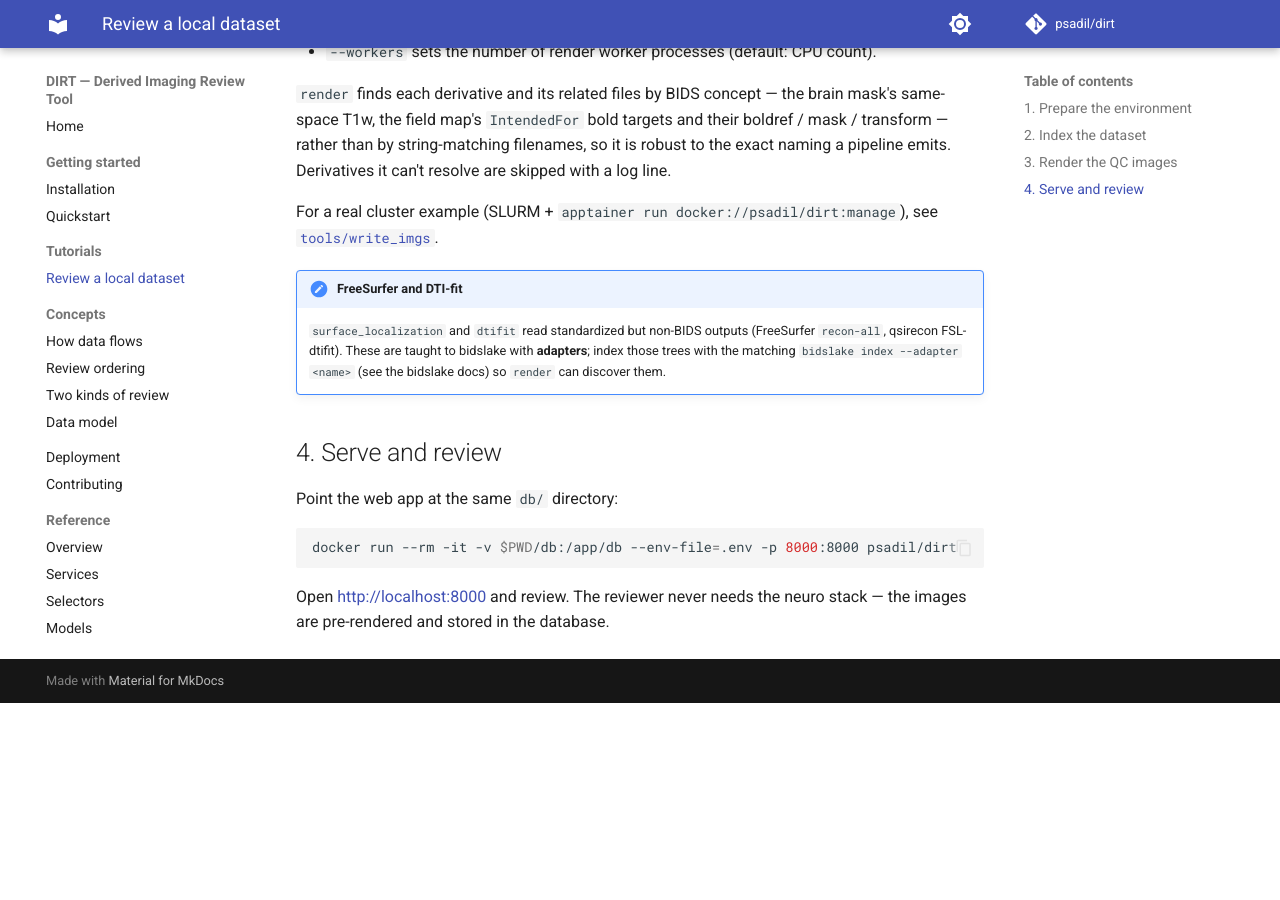
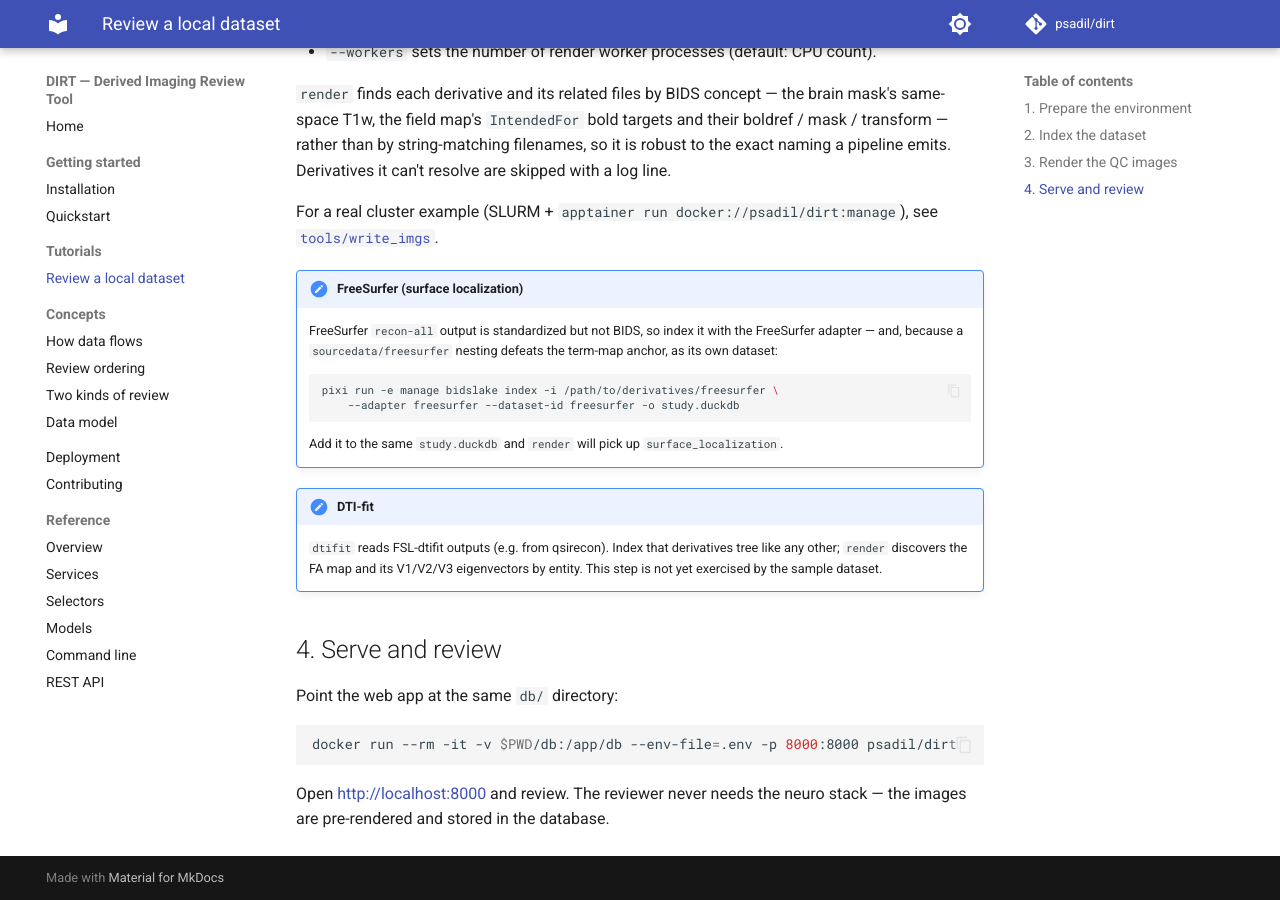
Before and after one commit to psadil/qcapp, an MkDocs documentation site: the page built from docs/tutorials/review-local-dataset.md, in a window 1280 px wide and 900 px high, scrolled down 1223 px. Built offline with MkDocs 1.6.1 and Material for MkDocs 9.7.7, drawn with Linux system fonts in a browser that asks for light colours; comment, search, counter and statistics services are not loaded; before the commit the page ends 1926 px from its top, so only the background shows below that.

Commit message:
feat: wire up surface-localization via the FreeSurfer adapter
surface_localization now works end to end and needs no bidslake changes: the
stock FreeSurfer adapter already catalogs the mri/*.mgz volumes, so the spec
discovers brain.mgz/ribbon.mgz by their fixed FreeSurfer filenames (they carry no
BIDS entities, and bidslake's scans concept columns are path-derived) and pairs
them by subject. devsetup and write_imgs index the FreeSurfer tree as its own
dataset with `--adapter freesurfer --dataset-id freesurfer` (the sourcedata/
nesting defeats the term-map anchor); docs updated to match.

Verified end to end on the ds007070 FreeSurfer sample: white (blue) and pial
(red) contours render correctly over brain.mgz for both subjects.

dtifit needs no adapter either (FSL-dtifit outputs are plain .nii.gz); its spec
queries FA/V1/V2/V3 by suffix, unverified pending a dataset with DWI.

Co-Authored-By: Claude Fable 5 <noreply@anthropic.com>

````diff
--- a/docs/tutorials/review-local-dataset.md
+++ b/docs/tutorials/review-local-dataset.md
@@ -60,11 +60,22 @@ a pipeline emits. Derivatives it can't resolve are skipped with a log line.
 For a real cluster example (SLURM + `apptainer run docker://psadil/dirt:manage`), see
 [`tools/write_imgs`](https://github.com/psadil/dirt/blob/main/tools/write_imgs).
 
-!!! note "FreeSurfer and DTI-fit"
-    `surface_localization` and `dtifit` read standardized but non-BIDS outputs
-    (FreeSurfer `recon-all`, qsirecon FSL-dtifit). These are taught to bidslake with
-    **adapters**; index those trees with the matching `bidslake index --adapter <name>`
-    (see the bidslake docs) so `render` can discover them.
+!!! note "FreeSurfer (surface localization)"
+    FreeSurfer `recon-all` output is standardized but not BIDS, so index it with the
+    FreeSurfer adapter — and, because a `sourcedata/freesurfer` nesting defeats the
+    term-map anchor, as its own dataset:
+
+    ```shell
+    pixi run -e manage bidslake index -i /path/to/derivatives/freesurfer \
+        --adapter freesurfer --dataset-id freesurfer -o study.duckdb
+    ```
+
+    Add it to the same `study.duckdb` and `render` will pick up `surface_localization`.
+
+!!! note "DTI-fit"
+    `dtifit` reads FSL-dtifit outputs (e.g. from qsirecon). Index that derivatives tree
+    like any other; `render` discovers the FA map and its V1/V2/V3 eigenvectors by
+    entity. This step is not yet exercised by the sample dataset.
 
 ## 4. Serve and review
 
````
Also changed, not shown: docs/getting-started/quickstart.md (+2 -3 lines), 4 other files.
